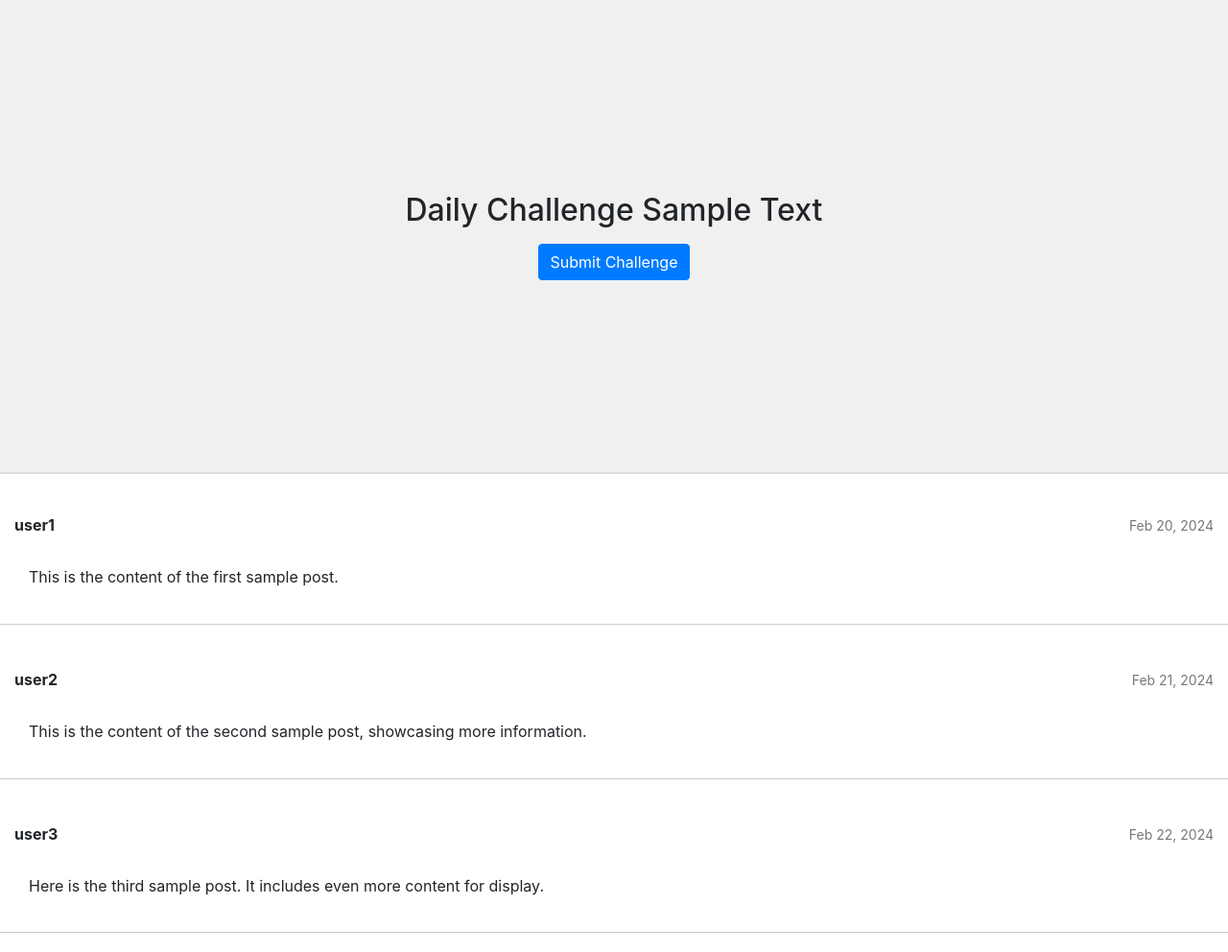
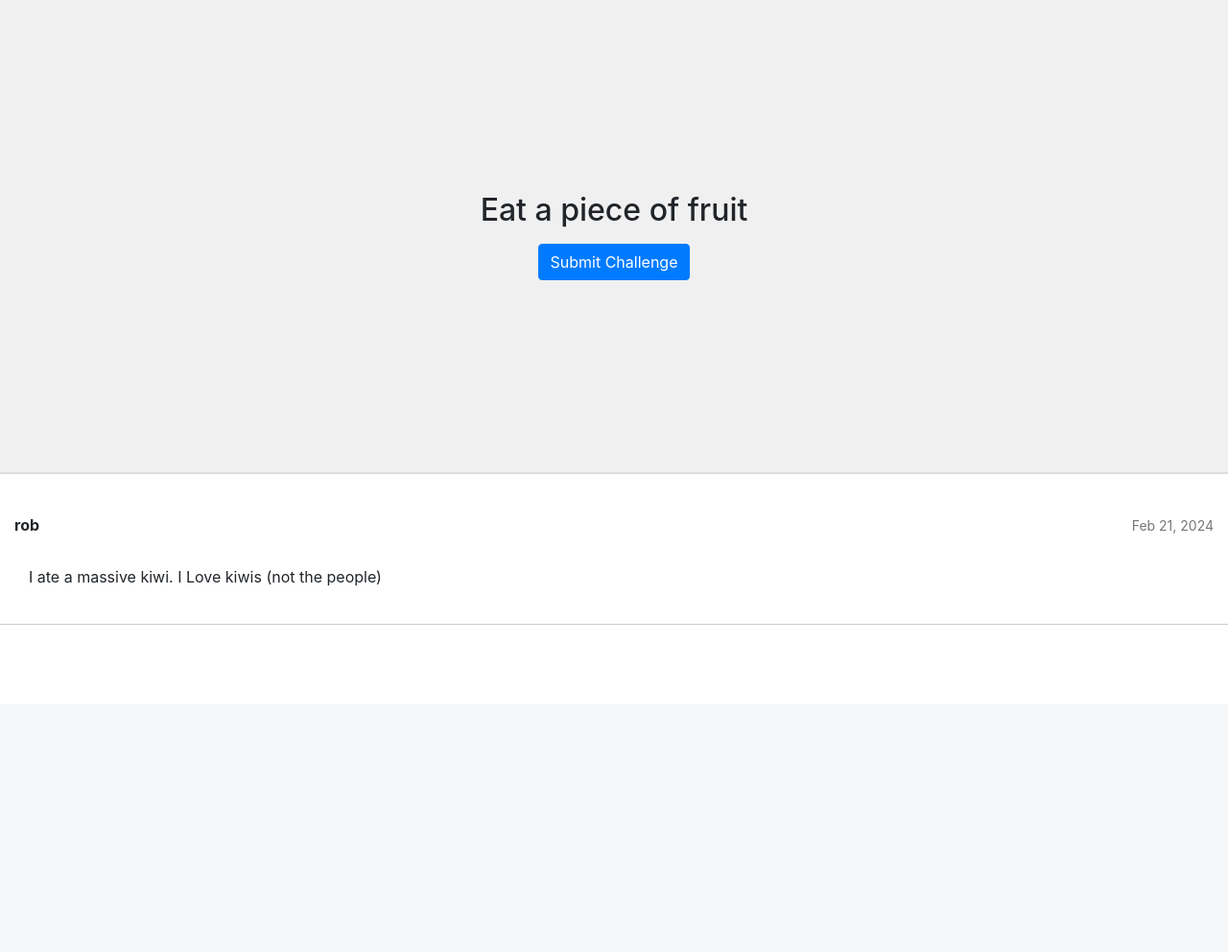
Before and after one commit to Robert-Lucas7/ECM2434_Group_Software_Project, a Django app: page /project/home/ in a window 1280 px wide. Shown: the part 66-1058 px from the top of the page at 96% size. After the commit the page ends 717 px from the top, so only its background shows below. Run offline with Django 5.2, Linux system fonts and the light colour scheme; data comes from the database, SQL or seed files in the repository; both versions use the stored data as it was after the commit; some libraries are stand-ins or nearby versions.

Commit message:
Changed the home view to use backend data

```diff
--- a/sustainability_project/project/templates/project/home.html
+++ b/sustainability_project/project/templates/project/home.html
@@ -6,14 +6,14 @@
     <div class="daily-challenge text-center mb-3"> <!-- Added text-center for centering content, mb-3 for some margin below -->
         <h2>{{ daily_challenge|default:"Daily Challenge Sample Text" }}</h2>
         <!-- Submit Challenge Button -->
-        <button type="button" class="btn btn-primary mt-2">Submit Challenge</button> <!-- mt-2 adds a little top margin -->
+        <a href="{% url 'make_post' %}"><button type="button" class="btn btn-primary mt-2">Submit Challenge</button></a> <!-- mt-2 adds a little top margin -->
     </div>
 
     <div class="posts-feed">
         {% for post in posts %}
             <div class="post">
                 <div class="post-header">
-                    <span class="username">{{ post.author.username }}</span>
+                    <span class="username">{{ post.username }}</span>
                     <span class="post-date">{{ post.created_at|date:"M d, Y" }}</span>
                 </div>
                 <div class="post-content">{{ post.content }}</div>
--- a/sustainability_project/project/views.py
+++ b/sustainability_project/project/views.py
@@ -14,11 +14,6 @@ from django.shortcuts import render
 
 def index(request):
     return render(request, 'project/index.html')
-
-
-def home(request):
-    return render(request, 'project/home.html')
-
 
 def navbar(request):
     return render(request, 'project/navbar.html')
@@ -43,8 +38,6 @@ def leaderboard(request, metric="streak"):
             position_of_current_user += 1
             if user == request.user:
                 past_current_user = True
-        # if user == request.user: #As users must be logged in to access this page.
-        #     position_of_current_user = i + 1
 
         # Points for the different time periods are determined by iterating over all UserChallenge entries (as there is a points value for each entry)
         user_challenges = UserChallenges.objects.filter(user=user)
@@ -141,15 +134,19 @@ def profile(request, username):
 
 # This is the view for the home page. It will display the most recent posts.
 def home(request):
-    # Simulated posts data with datetime objects for 'created_at'
-    sample_posts = [
-        {'title': 'Sample Post 1', 'author': {'username': 'user1'}, 'created_at': datetime(2024, 2, 20), 'content': 'This is the content of the first sample post.'},
-        {'title': 'Sample Post 2', 'author': {'username': 'user2'}, 'created_at': datetime(2024, 2, 21), 'content': 'This is the content of the second sample post, showcasing more information.'},
-        {'title': 'Sample Post 3', 'author': {'username': 'user3'}, 'created_at': datetime(2024, 2, 22), 'content': 'Here is the third sample post. It includes even more content for display.'}
-    ]
-
-    # Pass the simulated data to the template
-    return render(request, 'home.html', {'posts': sample_posts})
+    #Get the most recent challenge from the database.
+    todays_challenge = DailyChallenge.objects.latest('assigned')
+    #Get all posts that are for the most recent challenge
+    posts_for_todays_challenge = UserChallenges.objects.filter(daily_challenge = todays_challenge).order_by("-submitted")
+    context = {
+        'daily_challenge' : todays_challenge.challenge.title,
+        'posts' : [{
+                    'username' : post.user.username,
+                    'created_at' : post.submitted,
+                    'content' : post.response
+                } for post in posts_for_todays_challenge]
+    }
+    return render(request, 'home.html', context)
 
 
 
```
Also changed, not shown: sustainability_project/db.sqlite3.
